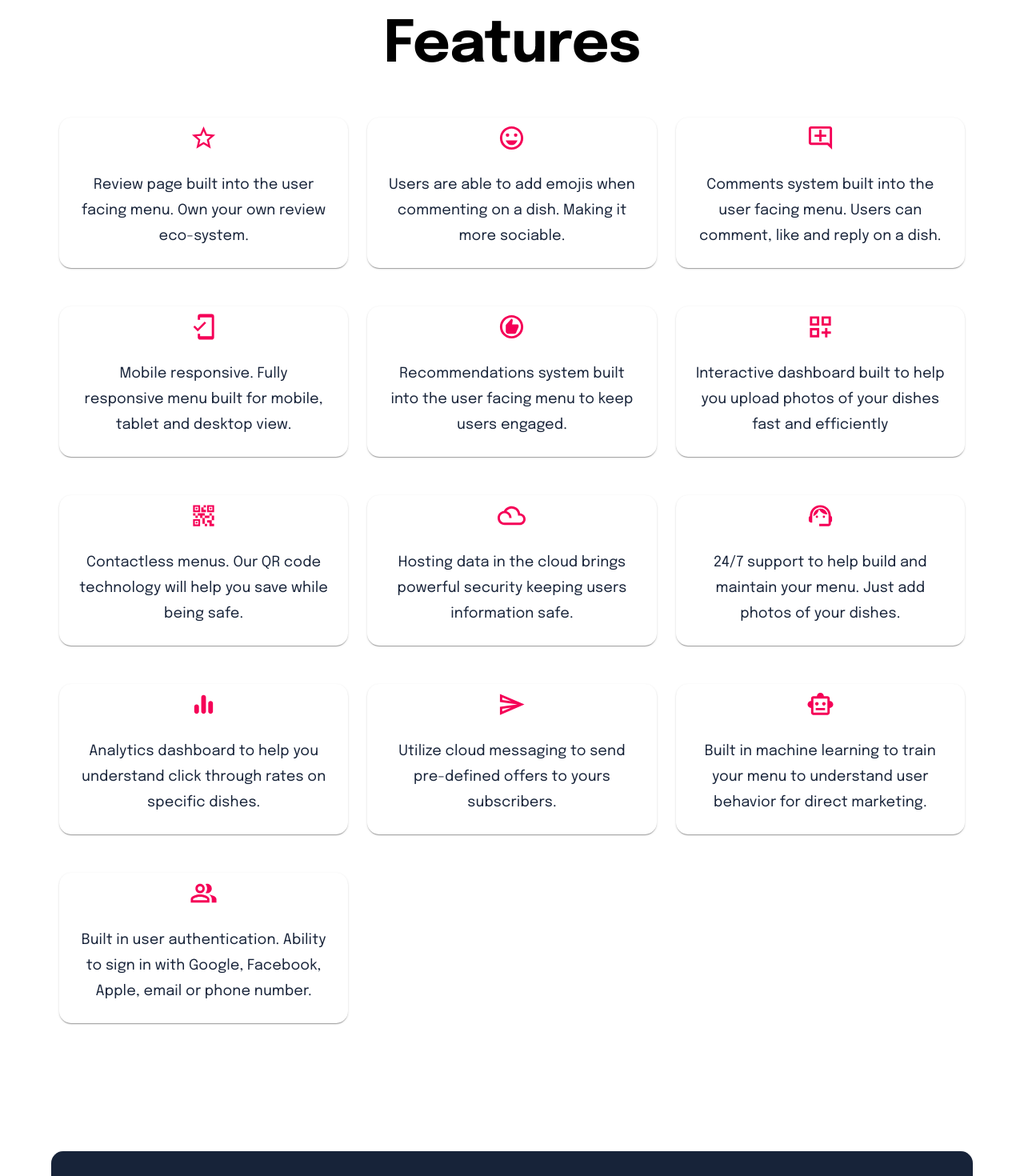
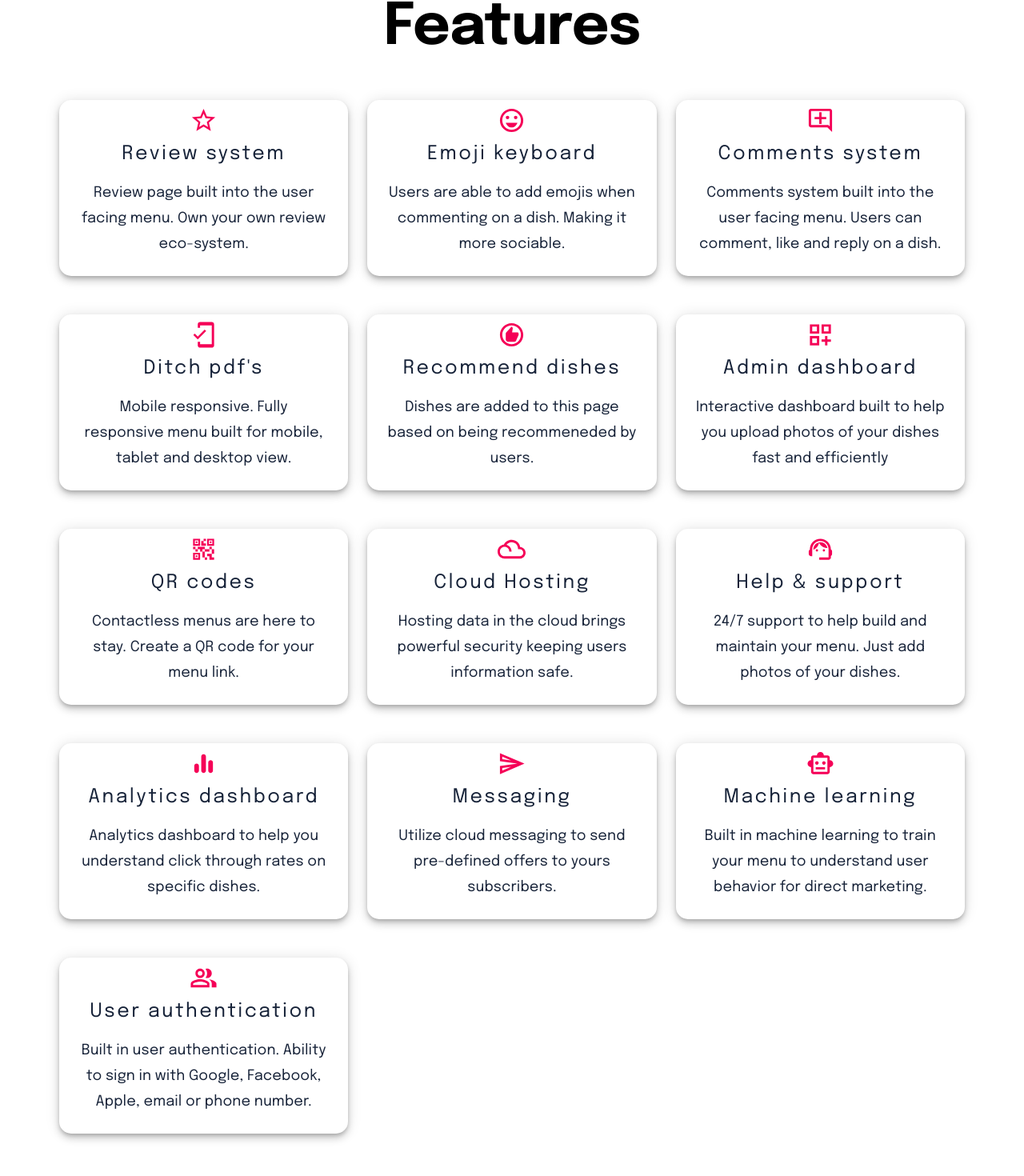
Before and after one commit to darnelldugger/social-menu, a React (Create React App) app: page / in a window 1280 px wide. Shown: the part 1059-2529 px from the top of the page at 80% size. Built offline with nearby package versions, Linux system fonts and the light colour scheme.

Commit message:
some changes

```diff
--- a/src/components/buttons/button-primary.component.jsx
+++ b/src/components/buttons/button-primary.component.jsx
@@ -2,8 +2,8 @@ import { StyledButtonPrimary } from "./button-primary.styles";
 
 const ButtonPrimary = () => {
   return (
-    <StyledButtonPrimary variant="contained" sx={{ ml: { xs: 8, sm: 0, md: 0 } }}>
-      Request beta access
+    <StyledButtonPrimary variant="contained" sx={{ ml: { xs: 8, sm: 0, md: 0 }, textTransform: 'none' }}>
+      Request demo access
     </StyledButtonPrimary>
   );
 };
--- a/src/components/buttons/button-secondary.component.jsx
+++ b/src/components/buttons/button-secondary.component.jsx
@@ -7,9 +7,10 @@ const ButtonSecondary = () => {
       sx={{
         padding: { xs: "12px 16px", sm: "12px 24px" },
         fontSize: { xs: "12px", sm: "16px" },
+        textTransform: 'none'
       }}
     >
-      Request beta access
+      Request demo access
     </StyledButtonSecondary>
   );
 };
--- a/src/components/features/features.jsx
+++ b/src/components/features/features.jsx
@@ -35,69 +35,198 @@ export default function Feature() {
           }}
         >
           <Grid item xs={12} md={6} lg={4} >
-            <Item sx={{ minHeight: 100 }}><StarBorderOutlined color='secondary' sx={{ fontSize: '35px'}} />
-
-              <Typography color='primary' textTransform='none' sx={{p:2}} >Review page built into the user facing menu. Own your own review eco-system.</Typography>
+            <Item elevation={6} sx={{ minHeight: 100 }}><StarBorderOutlined color='secondary' sx={{ fontSize: '35px' }} />
+              <Typography
+                variant="h5"
+                color='text.primary'
+                sx={{
+                  textAlign: 'center', fontSize: '24px',
+                  textTransform: 'none'
+                }}
+              >
+                Review system
+              </Typography>
+              <Typography color='primary' textTransform='none' sx={{ p: 2 }} >Review page built into the user facing menu. Own your own review eco-system.</Typography>
             </Item>
           </Grid>
           <Grid item xs={12} md={6} lg={4}>
-            <Item sx={{ minHeight: 100 }} ><EmojiEmotionsOutlined color='secondary' sx={{ fontSize: '35px' }} />
-              <Typography color='primary' textTransform='none' sx={{p:2}} >Users are able to add emojis when commenting on a dish. Making it more sociable.</Typography>
+            <Item  elevation={6} sx={{ minHeight: 100 }} ><EmojiEmotionsOutlined color='secondary' sx={{ fontSize: '35px' }} />
+              <Typography
+                variant="h5"
+                color='text.primary'
+                sx={{
+                  textAlign: 'center', fontSize: '24px',
+                  textTransform: 'none'
+                }}
+              >
+                Emoji keyboard
+              </Typography>
+              <Typography color='primary' textTransform='none' sx={{ p: 2 }} >Users are able to add emojis when commenting on a dish. Making it more sociable.</Typography>
             </Item>
           </Grid>
           <Grid item xs={12} md={6} lg={4}>
-            <Item sx={{ minHeight: 100 }}  > <AddCommentOutlined color='secondary' sx={{ fontSize: '35px' }} />
-              <Typography color='primary' textTransform='none' sx={{p:2}} >Comments system built into the user facing menu. Users can comment, like and reply on a dish.</Typography>
+            <Item elevation={6} sx={{ minHeight: 100 }}  > <AddCommentOutlined color='secondary' sx={{ fontSize: '35px' }} />
+              <Typography
+                variant="h5"
+                color='text.primary'
+                sx={{
+                  textAlign: 'center', fontSize: '24px',
+                  textTransform: 'none'
+                }}
+              >
+                Comments system
+              </Typography>
+              <Typography color='primary' textTransform='none' sx={{ p: 2 }} >Comments system built into the user facing menu. Users can comment, like and reply on a dish.</Typography>
             </Item>
           </Grid>
           <Grid item xs={12} md={6} lg={4}>
-            <Item sx={{ minHeight: 100 }} ><MobileFriendlyOutlined color='secondary' sx={{ fontSize: '35px'}} />
-              <Typography color='primary' textTransform='none' sx={{p:2}}>Mobile responsive. Fully responsive menu built for mobile, tablet and desktop view.</Typography>
+            <Item elevation={6} sx={{ minHeight: 100 }} ><MobileFriendlyOutlined color='secondary' sx={{ fontSize: '35px' }} />
+              <Typography
+                variant="h5"
+                color='text.primary'
+                sx={{
+                  textAlign: 'center', fontSize: '24px',
+                  textTransform: 'none'
+                }}
+              >
+                Ditch pdf's
+              </Typography>
+              <Typography color='primary' textTransform='none' sx={{ p: 2 }}>Mobile responsive. Fully responsive menu built for mobile, tablet and desktop view.</Typography>
             </Item>
           </Grid>
           <Grid item xs={12} md={6} lg={4}>
-            <Item sx={{ minHeight: 100 }} ><RecommendOutlined color='secondary' sx={{ fontSize: '35px'}} />
-              <Typography color='primary' textTransform='none' sx={{p:2}} >Recommendations system built into the user facing menu to keep users engaged.</Typography>
+            <Item elevation={6} sx={{ minHeight: 100 }} ><RecommendOutlined color='secondary' sx={{ fontSize: '35px' }} />
+              <Typography
+                variant="h5"
+                color='text.primary'
+                sx={{
+                  textAlign: 'center', fontSize: '24px',
+                  textTransform: 'none'
+                }}
+              >
+                Recommend dishes
+              </Typography>
+              <Typography color='primary' textTransform='none' sx={{ p: 2 }} >Dishes are added to this page based on being recommeneded by users. </Typography>
             </Item>
           </Grid>
           <Grid item xs={12} md={6} lg={4}>
-            <Item sx={{ minHeight: 100 }} ><DashboardCustomizeOutlined color='secondary' sx={{ fontSize: '35px'}} />
-              <Typography color='primary' textTransform='none' sx={{p:2}}>Interactive dashboard built to help you upload photos of your dishes fast and efficiently</Typography>
+            <Item elevation={6} sx={{ minHeight: 100 }} ><DashboardCustomizeOutlined color='secondary' sx={{ fontSize: '35px' }} />
+              <Typography
+                variant="h5"
+                color='text.primary'
+                sx={{
+                  textAlign: 'center', fontSize: '24px',
+                  textTransform: 'none'
+                }}
+              >
+                Admin dashboard
+              </Typography>
+              <Typography color='primary' textTransform='none' sx={{ p: 2 }}>Interactive dashboard built to help you upload photos of your dishes fast and efficiently</Typography>
             </Item>
           </Grid>
           <Grid item xs={12} md={6} lg={4}>
-            <Item sx={{ minHeight: 100 }} ><QrCode2Outlined color='secondary' sx={{ fontSize: '35px'}} />
-              <Typography color='primary' textTransform='none' sx={{p:2}}>Contactless menus. Our QR code technology will help you save while being safe.</Typography>
+            <Item elevation={6} sx={{ minHeight: 100 }} ><QrCode2Outlined color='secondary' sx={{ fontSize: '35px' }} />
+              <Typography
+                variant="h5"
+                color='text.primary'
+                sx={{
+                  textAlign: 'center', fontSize: '24px',
+                  textTransform: 'none'
+                }}
+              >
+                QR codes
+              </Typography>
+              <Typography color='primary' textTransform='none' sx={{ p: 2 }}>Contactless menus are here to stay. Create a QR code for your menu link.</Typography>
             </Item>
           </Grid>
           <Grid item xs={12} md={6} lg={4}>
-            <Item sx={{ minHeight: 100 }} ><FilterDramaOutlined color='secondary' sx={{ fontSize: '35px' }} />
-              <Typography color='primary' textTransform='none' sx={{p:2}}>Hosting data in the cloud brings powerful security keeping users information safe.</Typography>
+            <Item elevation={6} sx={{ minHeight: 100 }} ><FilterDramaOutlined color='secondary' sx={{ fontSize: '35px' }} />
+              <Typography
+                variant="h5"
+                color='text.primary'
+                sx={{
+                  textAlign: 'center', fontSize: '24px',
+                  textTransform: 'none'
+                }}
+              >
+                Cloud Hosting
+              </Typography>
+              <Typography color='primary' textTransform='none' sx={{ p: 2 }}>Hosting data in the cloud brings powerful security keeping users information safe.</Typography>
             </Item>
           </Grid>
           <Grid item xs={12} md={6} lg={4}>
-            <Item sx={{ minHeight: 100 }} ><SupportAgentOutlined color='secondary' sx={{ fontSize: '35px'}} />
-              <Typography color='primary' textTransform='none' sx={{p:2}} >24/7 support to help build and maintain your menu. Just add photos of your dishes.</Typography>
+            <Item elevation={6} sx={{ minHeight: 100 }} ><SupportAgentOutlined color='secondary' sx={{ fontSize: '35px' }} />
+              <Typography
+                variant="h5"
+                color='text.primary'
+                sx={{
+                  textAlign: 'center', fontSize: '24px',
+                  textTransform: 'none'
+                }}
+              >
+                Help & support
+              </Typography>
+              <Typography color='primary' textTransform='none' sx={{ p: 2 }} >24/7 support to help build and maintain your menu. Just add photos of your dishes.</Typography>
             </Item>
           </Grid>
           <Grid item xs={12} md={6} lg={4}>
-            <Item sx={{ minHeight: 100 }} ><EqualizerRounded color='secondary' sx={{ fontSize: '35px'}} />
-              <Typography color='primary' textTransform='none' sx={{p:2}} >Analytics dashboard to help you understand click through rates on specific dishes.</Typography>
+            <Item elevation={6} sx={{ minHeight: 100 }} ><EqualizerRounded color='secondary' sx={{ fontSize: '35px' }} />
+              <Typography
+                variant="h5"
+                color='text.primary'
+                sx={{
+                  textAlign: 'center', fontSize: '24px',
+                  textTransform: 'none'
+                }}
+              >
+                Analytics dashboard
+              </Typography>
+              <Typography color='primary' textTransform='none' sx={{ p: 2 }} >Analytics dashboard to help you understand click through rates on specific dishes.</Typography>
             </Item>
           </Grid>
           <Grid item xs={12} md={6} lg={4}>
-            <Item sx={{ minHeight: 100 }} ><SendOutlined color='secondary' sx={{ fontSize: '35px'}} />
-              <Typography color='primary' textTransform='none' sx={{p:2}} >Utilize cloud messaging to send pre-defined offers to yours subscribers. </Typography>
+            <Item elevation={6} sx={{ minHeight: 100 }} ><SendOutlined color='secondary' sx={{ fontSize: '35px' }} />
+              <Typography
+                variant="h5"
+                color='text.primary'
+                sx={{
+                  textAlign: 'center', fontSize: '24px',
+                  textTransform: 'none'
+                }}
+              >
+                Messaging
+              </Typography>
+              <Typography color='primary' textTransform='none' sx={{ p: 2 }} >Utilize cloud messaging to send pre-defined offers to yours subscribers. </Typography>
             </Item>
           </Grid>
           <Grid item xs={12} md={6} lg={4}>
-            <Item sx={{ minHeight: 100 }} ><SmartToyOutlined color='secondary' sx={{ fontSize: '35px'}} />
-              <Typography color='primary' textTransform='none' sx={{p:2}} >Built in machine learning to train your menu to understand user behavior for direct marketing. </Typography>
+            <Item elevation={6} sx={{ minHeight: 100 }} ><SmartToyOutlined color='secondary' sx={{ fontSize: '35px' }} />
+              <Typography
+                variant="h5"
+                color='text.primary'
+                sx={{
+                  textAlign: 'center', fontSize: '24px',
+                  textTransform: 'none'
+                }}
+              >
+                Machine learning
+              </Typography>
+              <Typography color='primary' textTransform='none' sx={{ p: 2 }} >Built in machine learning to train your menu to understand user behavior for direct marketing. </Typography>
             </Item>
           </Grid>
           <Grid item xs={12} md={6} lg={4}>
-            <Item sx={{ minHeight: 100 }} ><PeopleAltOutlined color='secondary' sx={{ fontSize: '35px'}} />
-              <Typography color='primary' textTransform='none' sx={{p:2}} >Built in user authentication. Ability to sign in with Google, Facebook, Apple, email or phone number. </Typography>
+            <Item elevation={6} sx={{ minHeight: 100 }} ><PeopleAltOutlined color='secondary' sx={{ fontSize: '35px' }} />
+              <Typography
+                variant="h5"
+                color='text.primary'
+                sx={{
+                  textAlign: 'center', fontSize: '24px',
+                  textTransform: 'none'
+                }}
+              >
+                User authentication
+              </Typography>
+              <Typography color='primary' textTransform='none' sx={{ p: 2 }} >Built in user authentication. Ability to sign in with Google, Facebook, Apple, email or phone number. </Typography>
             </Item>
           </Grid>
 
--- a/src/components/hero/hero.component.jsx
+++ b/src/components/hero/hero.component.jsx
@@ -29,10 +29,10 @@ const Hero = () => {
 
           <Typography
             variant="h1"
-            sx={{ textAlign: { xs: 'center', sm: 'left', md: 'left' }, fontSize: { xs: "38px", sm: "56px", md: "72px" } }}
+            sx={{ textAlign: { xs: 'center', sm: 'left', md: 'left' }, fontSize: { xs: "38px", sm: "46px", md: "62px" } }}
           >
-            The <strong>menu solution</strong> <br /> for your
-            <strong> restaurant.</strong>
+            Integrating <strong>social media</strong> <br /> with
+            <strong> restaurant menus.</strong>
           </Typography>
           <div className="hero-p">
             <Typography variant="subtitle1" color= 'text.primary' sx={{ textAlign: { xs: 'center', sm: 'left', md: 'left' }, maxWidth: { xs: 460, sm: 325 }, pl: { xs: 3, sm: 0 }, pr: { xs: 3, sm: 0 } }}>
--- a/src/components/nav-bar.component.jsx
+++ b/src/components/nav-bar.component.jsx
@@ -9,7 +9,7 @@ const NavBar = () => {
     <Box sx={{ flexGrow: 1, mb: 5 }}>
     <AppBar position="static" sx={{ p:1 }} style={{ backgroundColor: '#ffffff' }}>
       <Toolbar>
-        <Typography variant="h3" fontSize='30px' color='text.primary' component="div" sx={{ flexGrow: 1 }}>
+        <Typography variant="h4" fontSize='30px' color='text.primary' component="div" sx={{ flexGrow: 1 }}>
           social menu
         </Typography>
         <ButtonSecondary />
```
Also changed, not shown: src/components/form/form.component.jsx (+8 -4 lines).
